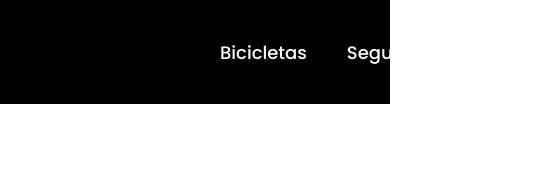
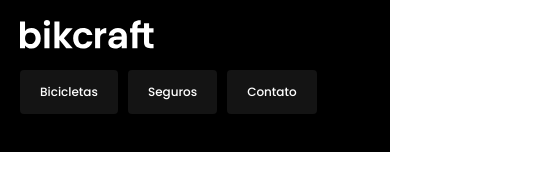
Before and after one commit to lexfernandes/Bikecraft-2, a plain HTML site: page index.html in a window 390 px wide. Shown: the whole page, 535 px wide, since content can reach past the window. Drawn offline with Linux system fonts and the light colour scheme.

Commit message:
create menu responsivel

```diff
--- a/css/header.css
+++ b/css/header.css
@@ -4,13 +4,46 @@
   margin: 0 auto;
   align-items: center;
   justify-content: space-between;
-  padding: 36px 220px;
+  padding: 32px 10px;
 }
 .header-menu {
   display: flex;
   gap: 40px;
+  padding: 0;
+  flex-wrap: wrap;
 }
 .header-menu a {
   text-decoration: none;
   color: var(--w);
+  display: block;
 }
+
+@media (max-width: 800px) {
+  .header-container {
+    padding: 10px;
+  }
+  .header-menu a {
+    background-color: var(--c11);
+    padding: 10px 20px;
+    border-radius: 4px;
+    font-size: 18px;
+  }
+  .header-menu a:hover {
+    background-color: var(--c8);
+  }
+  .header-menu {
+    gap: 10px;
+    list-style: none;
+  }
+}
+@media (max-width: 600px) {
+  .header-menu a {
+    font-size: 12px;
+  }
+}
+@media (max-width: 465px) {
+  .header-container {
+    display: block;
+    padding: 20px;
+  }
+}
--- a/css/root.css
+++ b/css/root.css
@@ -1,13 +1,9 @@
-* {
-  padding: 0px;
-  margin: 0px;
-  list-style: none;
-}
 html,
 body {
   font-family: "Poppins", sans-serif;
   padding: 0;
   margin: 0;
+  list-style: none;
 }
 img {
   max-width: 100%;
--- a/css/utilitarios.css
+++ b/css/utilitarios.css
@@ -56,6 +56,7 @@
   font-size: 18px;
   font-weight: 500;
   font-family: "Poppins", sans-serif;
+  line-height: 24px;
 }
 .font-1-m-b {
   font-size: 18px;
```
